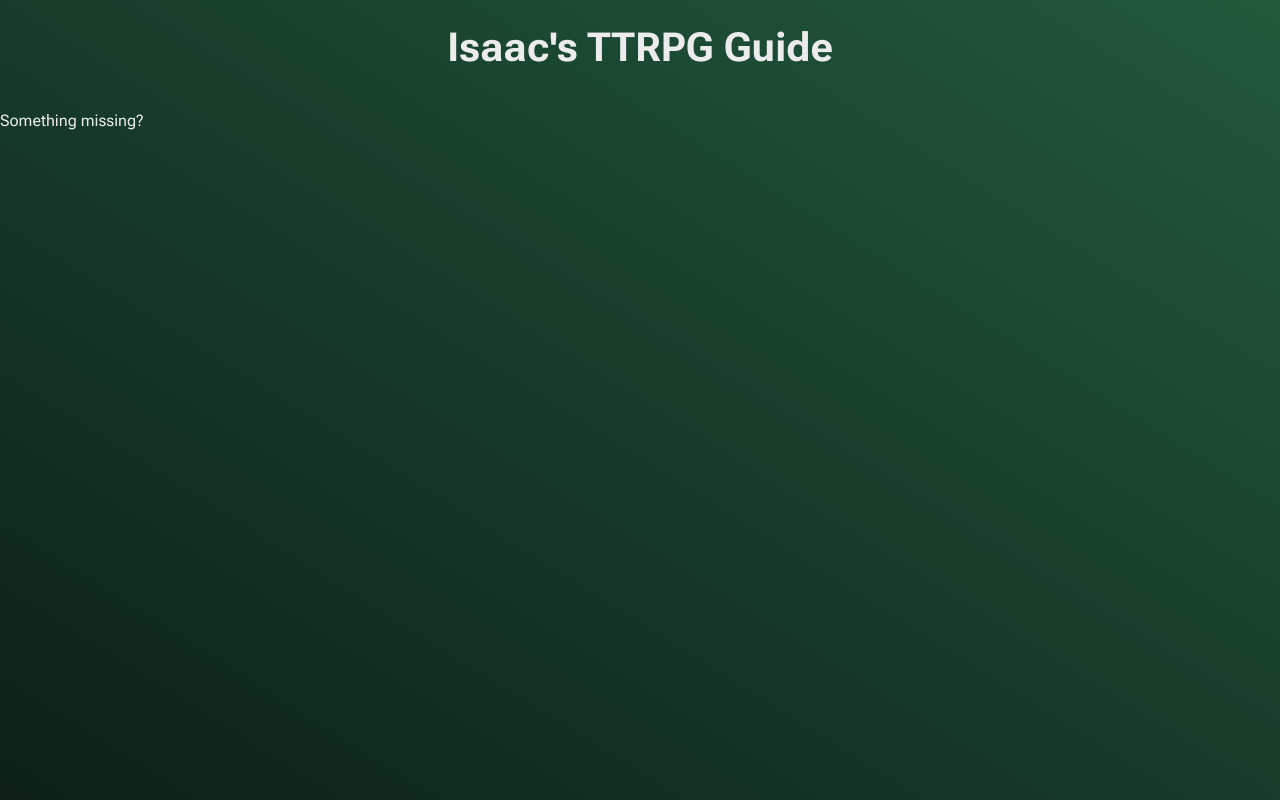
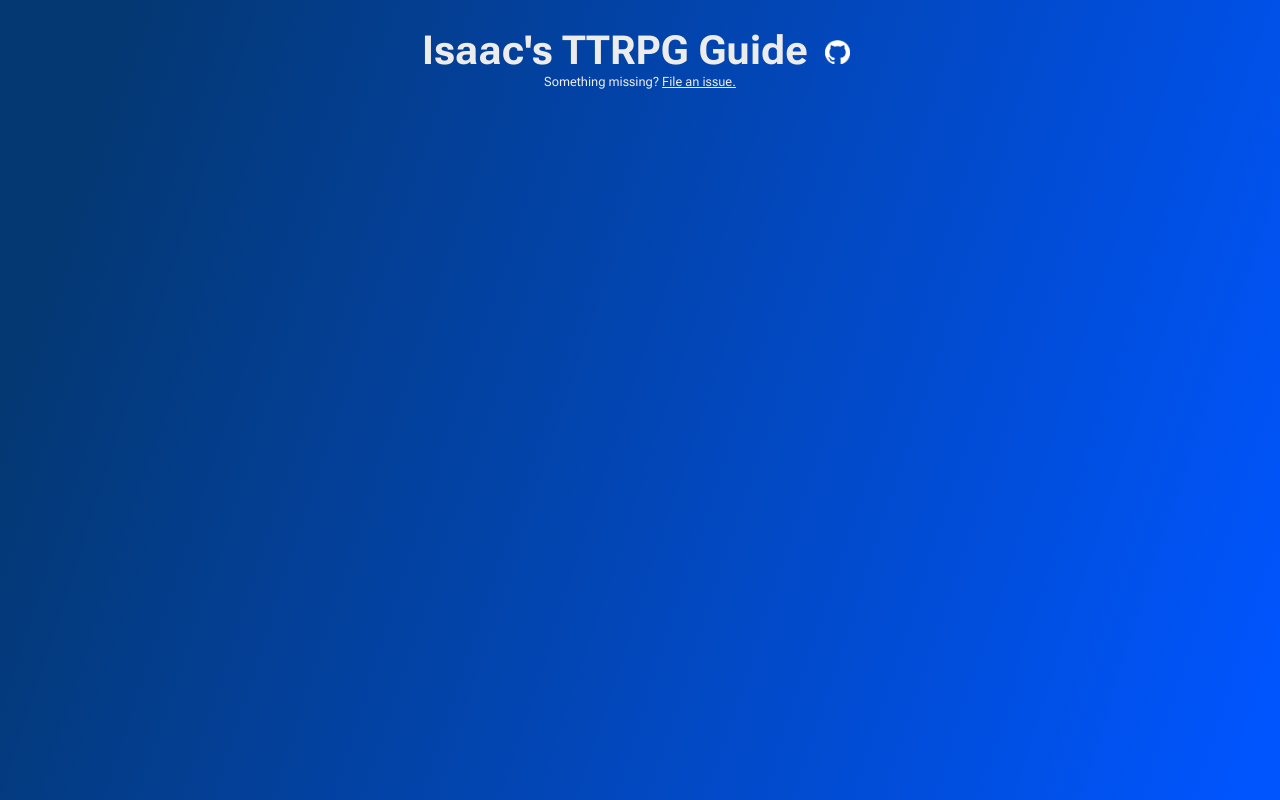
Before and after one commit to isaaclyman/ttrpg-guide, a website built with Vite: page index.html in a window 1280 px wide. Built offline with nearby package versions, Linux system fonts and the light colour scheme; what tabulator-tables would draw is missing.

Commit message:
Documentation

```diff
--- a/index.html
+++ b/index.html
@@ -19,8 +19,13 @@
       <!-- End prerendered HTML -->
     </noscript>
     <div class="main">
-      <h1>Isaac's TTRPG Guide</h1>
-      <p class="small">Something missing? </p>
+      <h1>
+        Isaac's TTRPG Guide
+        <a href="https://github.com/isaaclyman/ttrpg-guide">
+          <img class="github-img" src="/public/github-mark-white.png" alt="TTRPG Guide on GitHub">
+        </a>
+      </h1>
+      <p class="small">Something missing? <a href="https://github.com/isaaclyman/ttrpg-guide/issues/new/choose">File an issue.</a></p>
       <div id="rpgtable"></div>
     </div>
     <div class="footer"></div>
--- a/src/style.scss
+++ b/src/style.scss
@@ -1,6 +1,7 @@
-$bg-contrast: #ECECEC;
+$bg-contrast: #ececec;
 
-html, body {
+html,
+body {
   height: 100vh;
   margin: 0;
   max-height: 100vh;
@@ -10,30 +11,47 @@ html, body {
 }
 
 html {
-  background-image: linear-gradient(to left bottom, #225a3c, #1c4b33, #173c29, #122e20, #0d2117);
-  color: #ECECEC;
+  background-image: linear-gradient(
+    288deg,
+    rgba(0, 85, 255, 1) 1.5%,
+    rgba(4, 56, 115, 1) 91.6%
+  );
+  color: #ececec;
   font-family: "Roboto Flex", sans-serif;
   font-optical-sizing: auto;
   font-style: normal;
-  font-variation-settings:
-    "slnt" 0,
-    "wdth" 100,
-    "GRAD" 0,
-    "XOPQ" 96,
-    "XTRA" 468,
-    "YOPQ" 79,
-    "YTAS" 750,
-    "YTDE" -203,
-    "YTFI" 738,
-    "YTLC" 514,
-    "YTUC" 712;
+  font-variation-settings: "slnt" 0, "wdth" 100, "GRAD" 0, "XOPQ" 96, "XTRA" 468,
+    "YOPQ" 79, "YTAS" 750, "YTDE" -203, "YTFI" 738, "YTLC" 514, "YTUC" 712;
 }
 
 h1 {
   font-size: 40px;
-  margin: 24px 0;
+  margin-bottom: 0;
   padding: 0 36px;
   text-align: center;
+}
+
+a {
+  color: $bg-contrast;
+
+  &:visited {
+    color: #AAA;
+  }
+}
+
+p {
+  margin-bottom: 24px;
+  margin-top: 0;
+}
+
+p.small {
+  font-size: 0.8em;
+  text-align: center;
+}
+
+.github-img {
+  height: 0.6em;
+  margin: 0 8px;
 }
 
 .main {
```
Also changed, not shown: README.md, public/github-mark-white.png (added).
